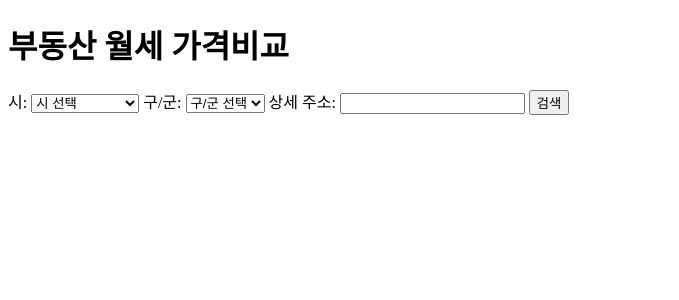
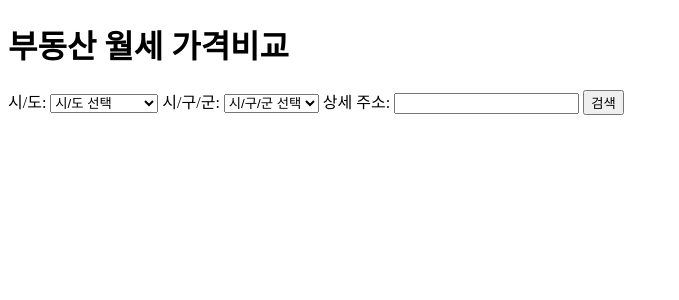
Before and after one commit to JunKiBeom/CD2023, a Django app: page /home/ in a window 1280 px wide. Shown: the top 300 px of the page, without its empty margins (0-679 px from the left). Run offline with Django 4.2, Linux system fonts and the light colour scheme.

Commit message:
시군구

```diff
--- a/capstone_webproject/templates/homealldata.html
+++ b/capstone_webproject/templates/homealldata.html
@@ -10,9 +10,9 @@
 <body>
     <h1>부동산 월세 가격비교</h1>
     <div id="addressForm">
-        <label for="city">시:</label>
+        <label for="city">시/도:</label>
         <select id="city">
-            <option value="">시 선택</option>
+            <option value="">시/도 선택</option>
             <option value="서울시">서울시</option>
             <option value="대전광역시">대전광역시</option>
             <option value="부산광역시">부산광역시</option>
@@ -33,9 +33,9 @@
             <!-- 다른 시들을 추가해 주세요 -->
         </select>
 
-        <label for="district">구/군:</label>
+        <label for="district">시/구/군:</label>
         <select id="district">
-            <option value="">구/군 선택</option>
+            <option value="">시/구/군 선택</option>
         </select>
 
         <label for="address">상세 주소:</label>
@@ -46,7 +46,7 @@
     </div>
 
     <script>
-        // "시" 선택 시 해당 시의 "구/군" 옵션을 동적으로 변경
+        // "시/도" 선택 시 해당 시의 "시/구/군" 옵션을 동적으로 변경
         const citySelect = document.getElementById("city");
         const districtSelect = document.getElementById("district");
 
@@ -54,7 +54,6 @@
             const city = citySelect.value;
             if (city === "서울시") {
                 districtSelect.innerHTML = `
-                    <option value="">구/군 선택</option>
                     <option value="강남구">강남구</option>
                     <option value="강동구">강동구</option>
                     <option value="강북구">강북구</option>
@@ -83,7 +82,6 @@
                 `;
             } else if (city === "대전광역시") {
                 districtSelect.innerHTML = `
-                    <option value="">구/군 선택</option>
                     <option value="동구">동구</option>
                     <option value="중구">중구</option>
                     <option value="서구">서구</option>
@@ -93,7 +91,6 @@
                 `;
             } else if (city == "부산광역시") {
                 districtSelect.innerHTML = `
-                    <option value="">구/군 선택</option>
                     <option value="강서구">강서구</option>
                     <option value="금정구">금정구</option>
                     <option value="기장군">기장군</option>
@@ -113,7 +110,6 @@
                 `;
             } else if (city === "인천광역시") {
                 districtSelect.innerHTML = `
-                    <option value="">구/군 선택</option>
                     <option value="강화군">강화군</option>
                     <option value="계양구">계양구</option>
                     <option value="남구">남구</option>
@@ -127,7 +123,6 @@
                 `;
             } else if (city === "광주광역시") {
                 districtSelect.innerHTML = `
-                    <option value="">구/군 선택</option>
                     <option value="광산구">광산구</option>
                     <option value="남구">남구</option>
                     <option value="동구">동구</option>
@@ -136,7 +131,6 @@
                 `;
             } else if (city === "울산광역시") {
                 districtSelect.innerHTML = `
-                    <option value="">구/군 선택</option>
                     <option value="남구">남구</option>
                     <option value="동구">동구</option>
                     <option value="북구">북구</option>
@@ -145,7 +139,6 @@
                 `;
             } else if (city === "대구광역시") {
                 districtSelect.innerHTML = `
-                    <option value="">구/군 선택</option>
                     <option value="남구">남구</option>
                     <option value="달서구">달서구</option>
                     <option value="달성군">달성군</option>
@@ -157,12 +150,10 @@
                 `;
             } else if (city === "세종특별자치시") {
                 districtSelect.innerHTML = `
-                    <option value="">구/군 선택</option>
                     <option value="세종시">세종시</option>
                 `;
             } else if (city === "경기도") {
                 districtSelect.innerHTML = `
-                    <option value="">구/군 선택</option>
                     <option value="가평군">가평군</option>
                     <option value="고양시 덕양구">고양시 덕양구</option>
                     <option value="고양시 일산동구">고양시 일산동구</option>
@@ -209,7 +200,6 @@
                 `;
             } else if (city === "강원도") {
                 districtSelect.innerHTML = `
-                    <option value="">구/군 선택</option>
                     <option value="강릉시">강릉시</option>
                     <option value="고성군">고성군</option>
                     <option value="동해시">동해시</option>
@@ -248,7 +238,6 @@
                 `;
             } else if (city === "충청남도") {
                 districtSelect.innerHTML = `
-                    <option value="">구/군 선택</option>
                     <option value="계룡시">계룡시</option>
                     <option value="공주시">공주시</option>
                     <option value="금산군">금산군</option>
@@ -268,7 +257,6 @@
                 `;
             } else if (city === "전라북도") {
                 districtSelect.innerHTML = `
-                    <option value="">구/군 선택</option>
                     <option value="고창군">고창군</option>
                     <option value="군산시">군산시</option>
                     <option value="김제시">김제시</option>
```
